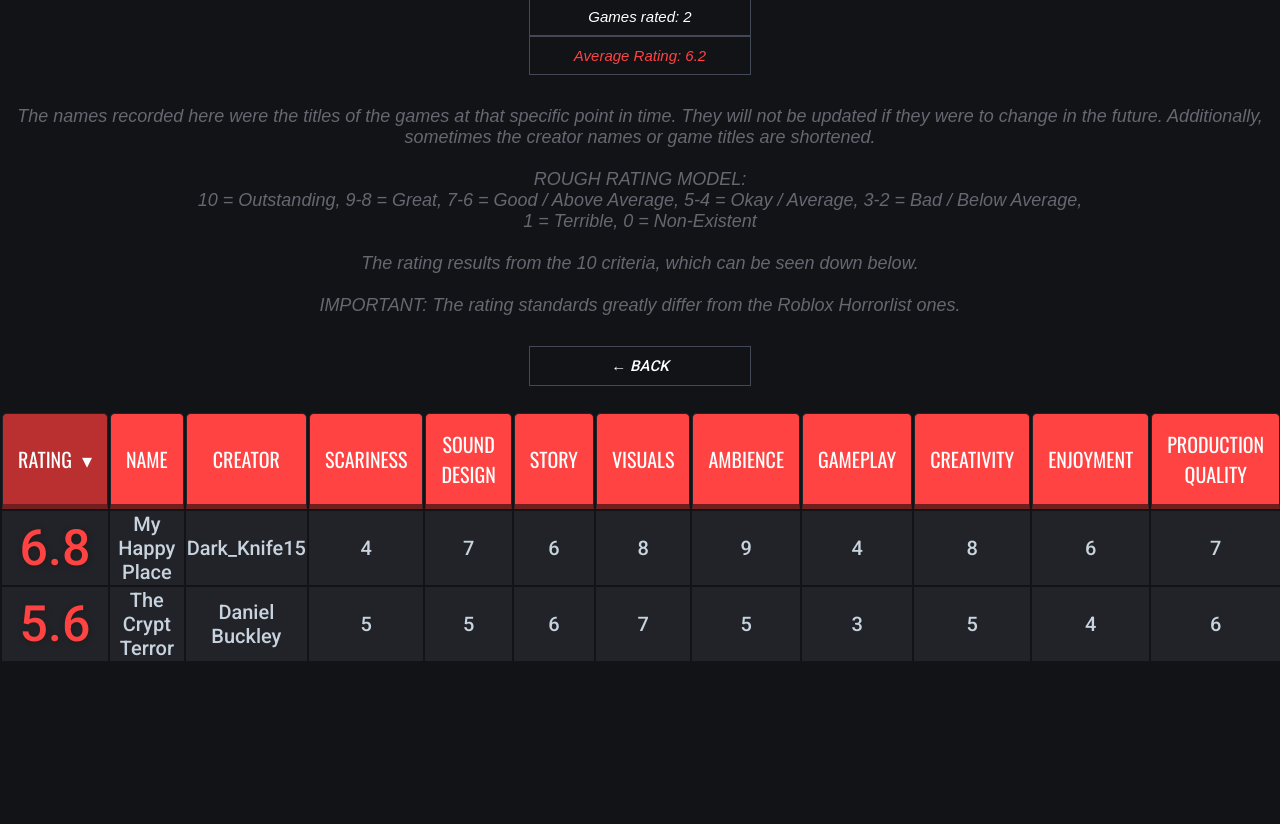
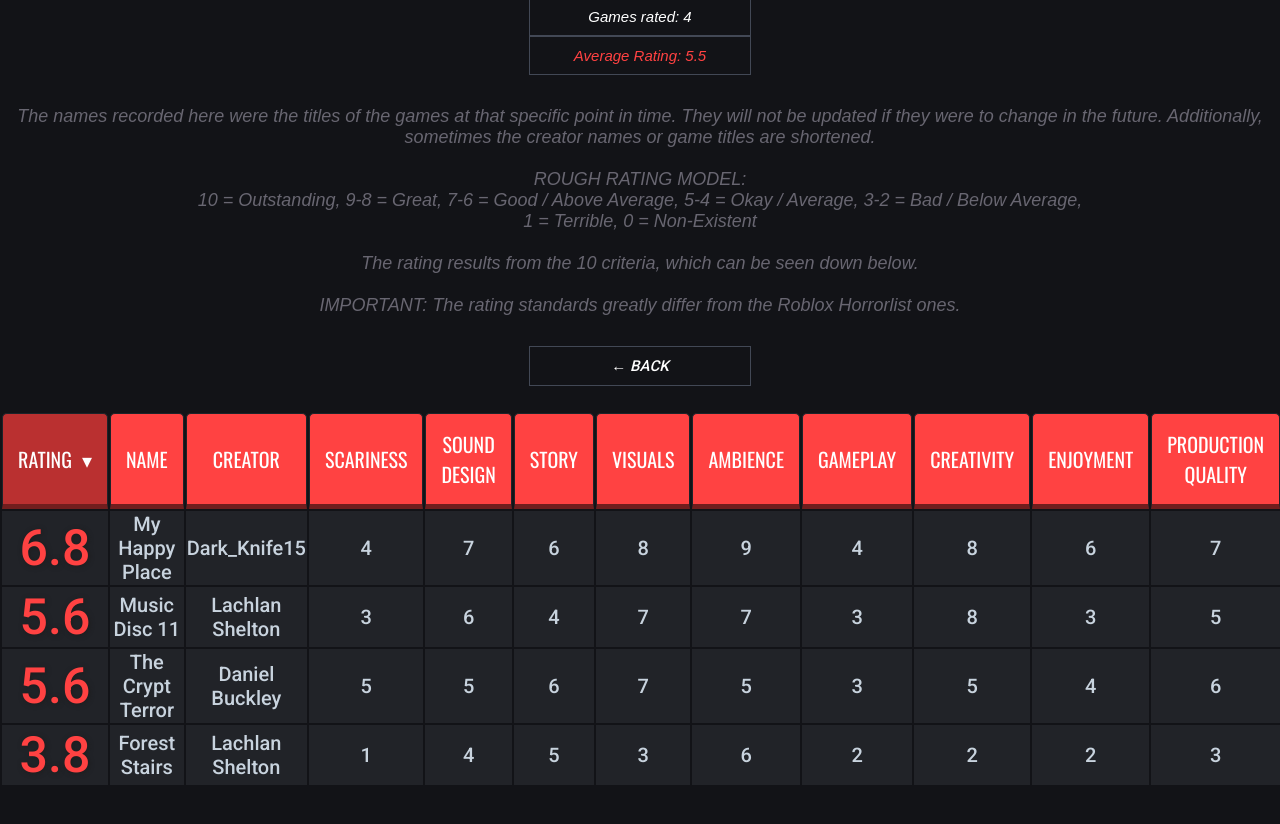
Before and after one commit to NouhiDev/itch-io-horrorlist, a plain HTML site: page index.html in a window 1280 px wide. Shown: the part 90-914 px from the top of the page. Before the commit the page ends 803 px from the top, so only its background shows below. Drawn offline with nearby package versions, Linux system fonts and the light colour scheme.

Commit message:
Update index.html

```diff
--- a/index.html
+++ b/index.html
@@ -133,6 +133,37 @@
 <td>7</td>
 <td>9</td>
 </tr>
+<tr>
+<td class="rating">5.6</td>
+<td>Music Disc 11</td>
+<td>Lachlan Shelton</td>
+<td>3</td>
+<td>6</td>
+<td>4</td>
+<td>7</td>
+<td>7</td>
+<td>3</td>
+<td>8</td>
+<td>3</td>
+<td>5</td>
+<td>10</td>
+</tr>
+<tr>
+<td class="rating">3.8</td>
+<td>Forest Stairs</td>
+<td>Lachlan Shelton</td>
+<td>1</td>
+<td>4</td>
+<td>5</td>
+<td>3</td>
+<td>6</td>
+<td>2</td>
+<td>2</td>
+<td>2</td>
+<td>3</td>
+<td>10</td>
+</tr>
+
   <!-- EXTERNALLY GENERATED TABLES END -->
   </tbody>
   </table>
```
